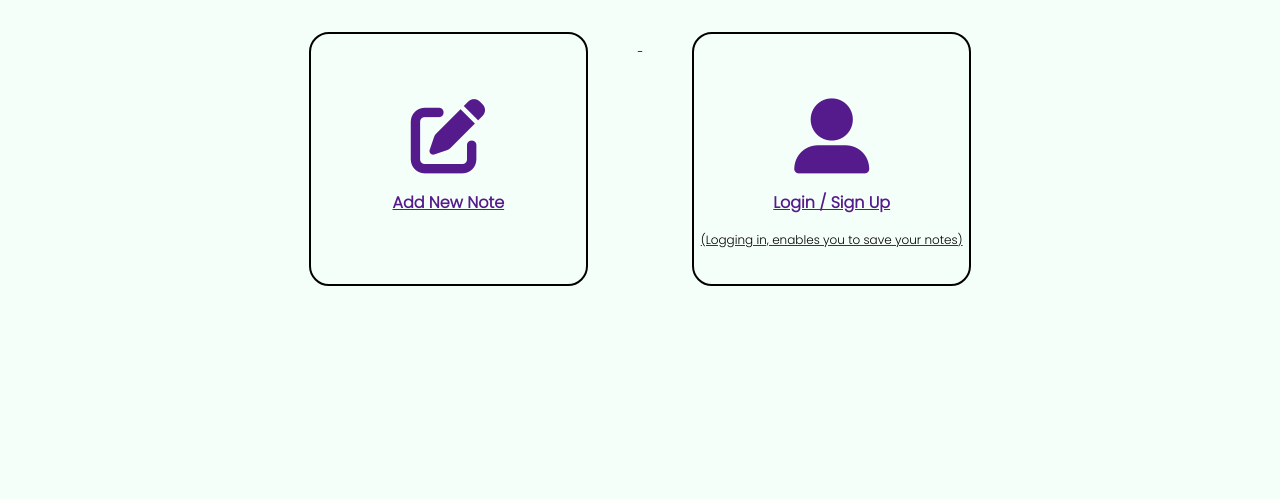
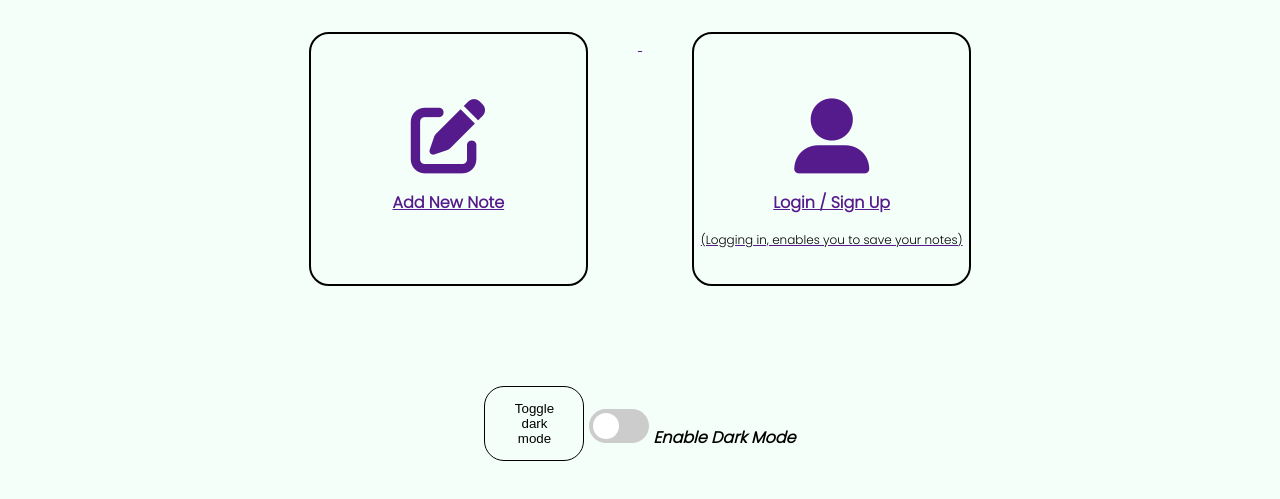
Before and after one commit to utkarshcs1/EazyNotes, a plain HTML site: page index.html in a window 1280 px wide. Shown: the part 107-606 px from the top of the page. Drawn offline with Linux system fonts and the light colour scheme.

Commit message:
Added Dark Mode with Switch (Unfunctional at the moment)

```diff
--- a/JavaScript/main.js
+++ b/JavaScript/main.js
@@ -2,6 +2,7 @@ function myFunction() {
     var element = document.body;
     element.classList.toggle("dark-mode");
   }
+
 
   // Get the modal
 var modal = document.getElementById('id01');
--- a/css/styles.css
+++ b/css/styles.css
@@ -9,15 +9,15 @@ body{
 }
 
 .dark-mode {
-  color:	#f5fffa;
   background-color: #202020;
+  color: #f5fffa;
+  bod
 }
 
 .heading {
   font-size: 20px;
   text-decoration: none;
 }
-
 
 .new-note {
   display: inline-block;
@@ -27,7 +27,6 @@ body{
   width: 275px;
   height: 250px;
   vertical-align: top;
-  left: 50px;
   margin-left: 50px;
   margin-right: 50px;
   margin-bottom: 50px;
@@ -92,6 +91,26 @@ body{
 
 /* Switch */
 
+.theme-switch-wrapper {
+  align-items: center;
+  margin-bottom: 50px;
+
+}
+em {
+ margin-left: 10px;
+  font-size: 1rem;
+  }
+.theme-switch { display: inline-block;
+  height: 34px;
+  position: relative;
+  width: 60px;}
+
+
+
+.theme-switch input {
+  display:none;
+}
+
 .slider {
   background-color: #ccc;
   bottom: 0;
@@ -130,8 +149,10 @@ input:checked + .slider:before {
   border-radius: 50%;
 }
 
-
-
+.dkmode {
+  width: 100px;
+  margin-top: 50px;
+}
 
 /* SWITCH END */
 
--- a/index.html
+++ b/index.html
@@ -57,8 +57,7 @@
   </div>
 
      <!-- LOGIN FORM END-->
-     <br>
-
+<br>
       <center>
         <!-- Enter New Note-->
         <div class="new-note">
@@ -76,6 +75,18 @@
          </div> </a>
         </center>
 
+        <center>
+          <div class="theme-switch-wrapper">
+            <button class="dkmode" onclick="myFunction()">Toggle dark mode</button>
+            <label class="theme-switch" for="checkbox">
+                <input type="checkbox" id="checkbox" />
+                <div class="slider round"></div>
+          </label>
+          <b><i>Enable Dark Mode</b></i>
+        </div>
+        </center>
+
+
 </body>
 
 </html>
```
